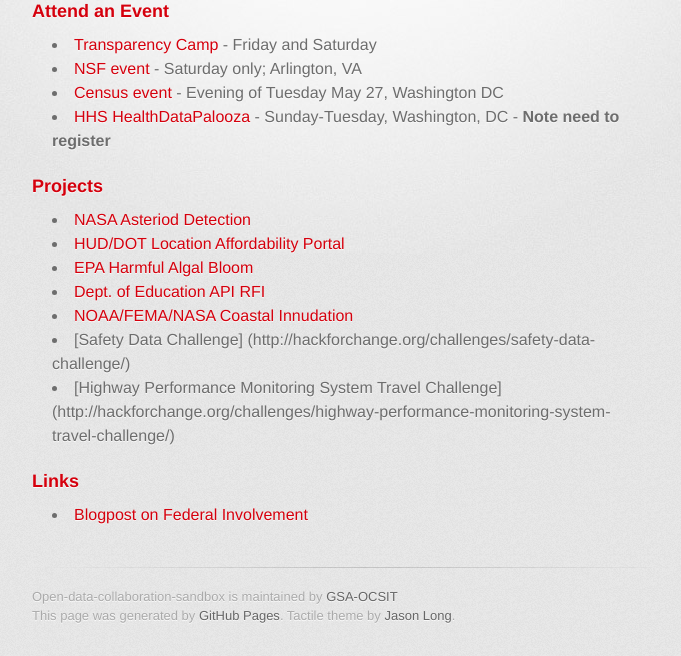
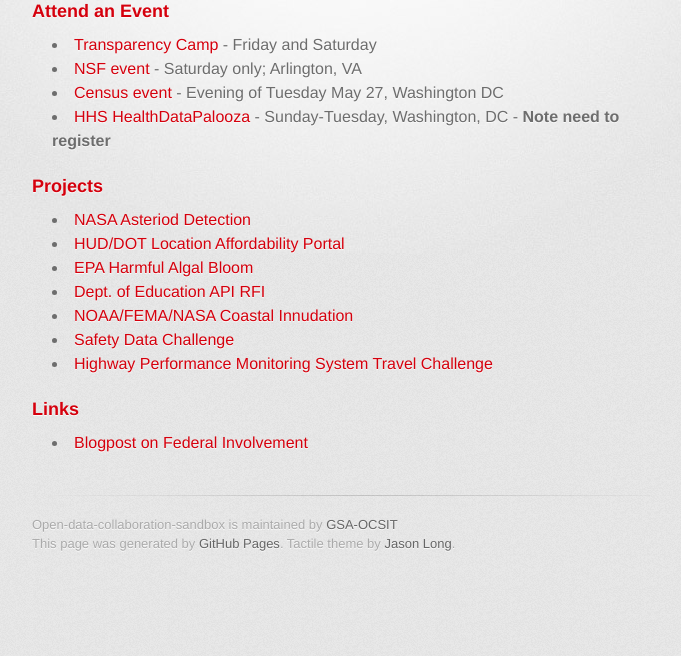
Before and after one commit to GSA/Open-Data-Collaboration-Sandbox, a Jekyll site: the page built from ndoch-2014.md, in a window 1280 px wide. Shown: the part 320-976 px from the top of the page, without its empty margins (298-979 px from the left). Built offline with Jekyll 4.4.1, drawn with Linux system fonts in a browser that asks for light colours; some web fonts are replaced; after the commit the page ends 904 px from its top, so only the background shows below that; some of the changed lines change nothing that is shown.

Commit message:
fixing links

```diff
--- a/ndoch-2014.md
+++ b/ndoch-2014.md
@@ -9,7 +9,7 @@
 ## Ways to Help
 
 ### Attend an Event
-* [Transparency Camp]() - Friday and Saturday
+* [Transparency Camp](http://transparencycamp.org/) - Friday and Saturday
 * [NSF event](http://hackforchange.org/events/northern-virginia-national-day-of-civic-hacking/) - Saturday only; Arlington, VA
 * [Census event](http://hackforchange.org/events/lean-data-product-development-with-us-census/) - Evening of Tuesday May 27, Washington  DC
 * [HHS HealthDataPalooza](http://healthdatapalooza.org/) - Sunday-Tuesday, Washington, DC - **Note need to register**
@@ -20,8 +20,8 @@
 * [EPA Harmful Algal Bloom](http://hackforchange.org/challenges/harmful-algal-bloom-hab/)
 * [Dept. of Education API RFI](http://hackforchange.org/challenges/innovative-access-to-education-data/)
 * [NOAA/FEMA/NASA Coastal Innudation](http://hackforchange.org/challenges/coastal-inundation-in-your-community/)
-* [Safety Data Challenge] (http://hackforchange.org/challenges/safety-data-challenge/)
-* [Highway Performance Monitoring System Travel Challenge] (http://hackforchange.org/challenges/highway-performance-monitoring-system-travel-challenge/)
+* [Safety Data Challenge](http://hackforchange.org/challenges/safety-data-challenge/)
+* [Highway Performance Monitoring System Travel Challenge](http://hackforchange.org/challenges/highway-performance-monitoring-system-travel-challenge/)
 
 ### Links
 * [Blogpost on Federal Involvement](https://www.digitalgov.gov/2014/05/15/the-federal-list-of-hackforchange-projects/)
```
